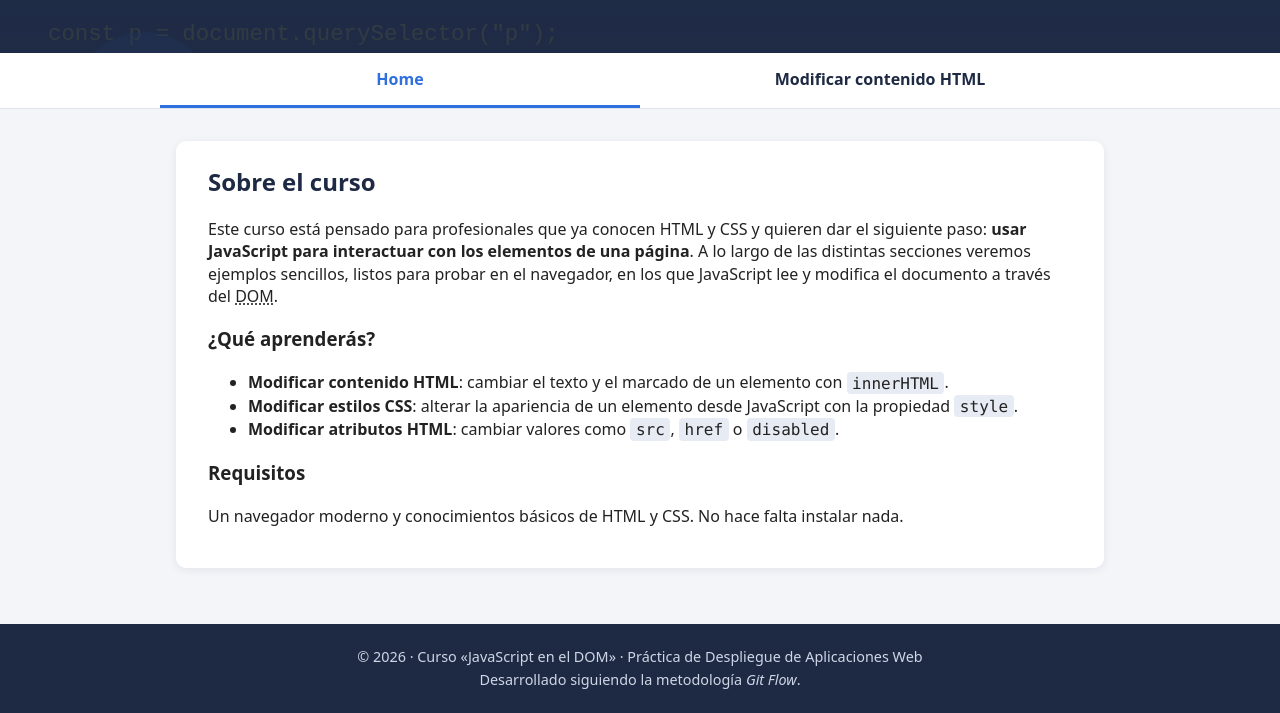
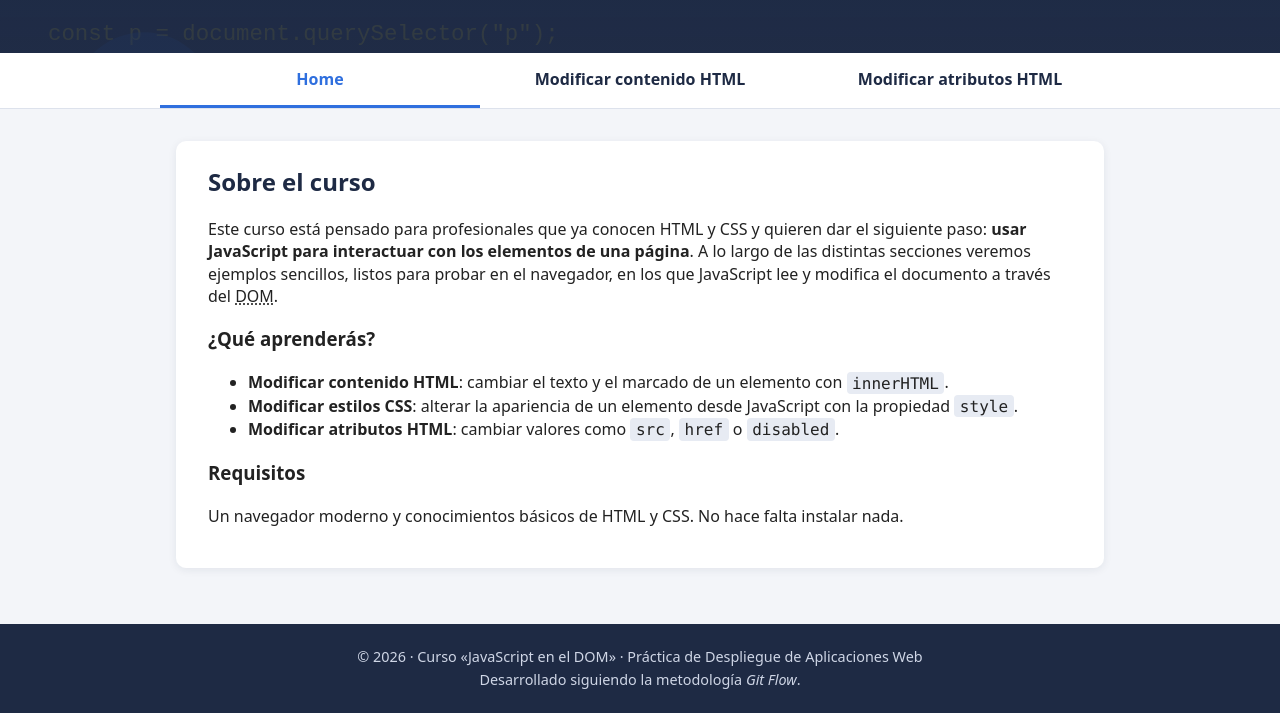
Before and after one commit to daw-curso-andreu/practica-git-flow, a website built with webpack: page index.html in a window 1280 px wide. Shown: the part 196-909 px from the top of the page. Built offline with nearby package versions, Linux system fonts and the light colour scheme.

Commit message:
feat(nav): añade enlace a «Modificar atributos HTML» en la navegación [Usuario 2]
Refs #3

```diff
--- a/index.html
+++ b/index.html
@@ -36,6 +36,7 @@
     <ul class="navegacion__lista">
       <li><a href="index.html" aria-current="page">Home</a></li>
       <li><a href="contenido-html.html">Modificar contenido HTML</a></li>
+      <li><a href="atributos-html.html">Modificar atributos HTML</a></li>
     </ul>
   </nav>
 
```
Also changed, not shown: atributos-html.html (+1 -0 lines), contenido-html.html (+1 -0 lines).
